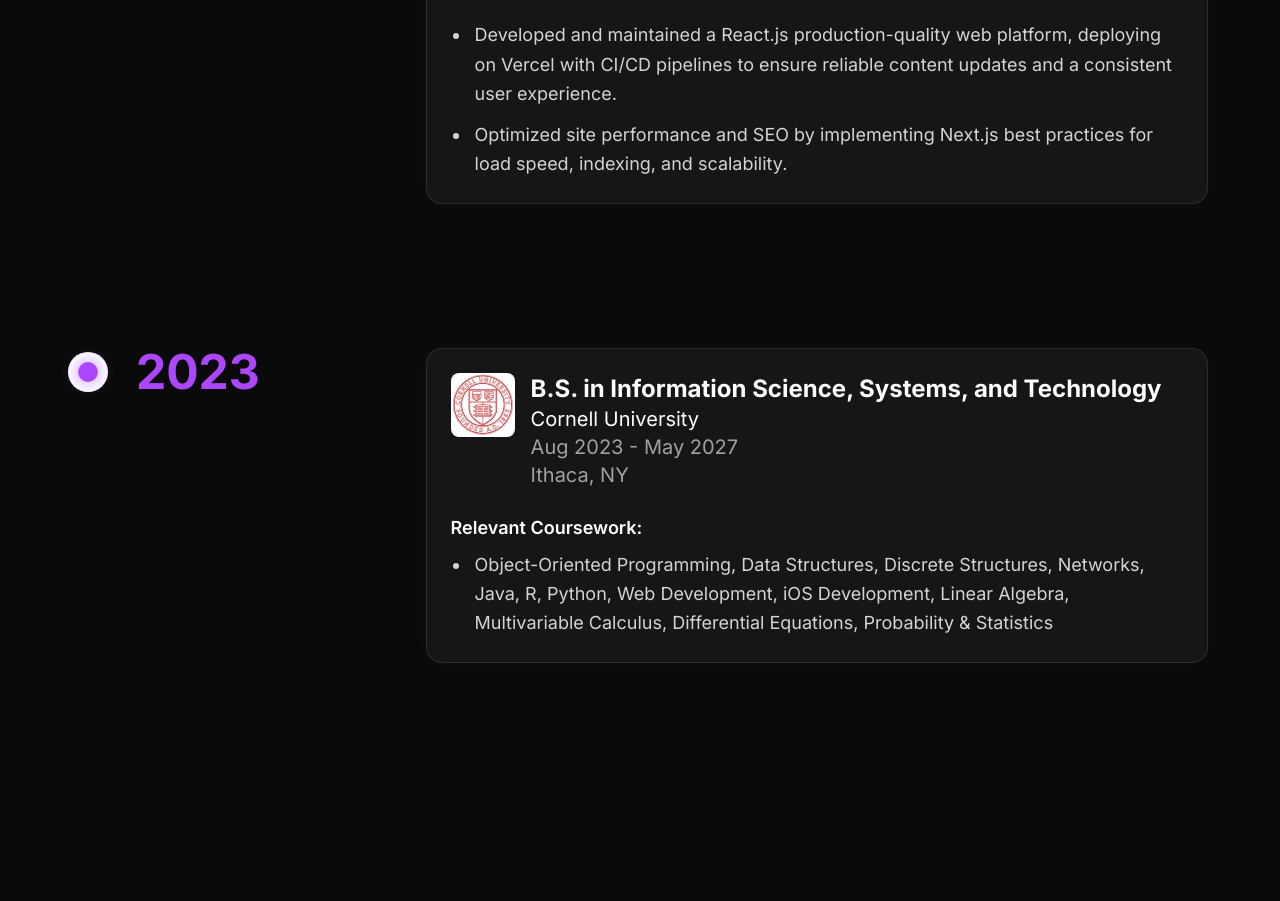
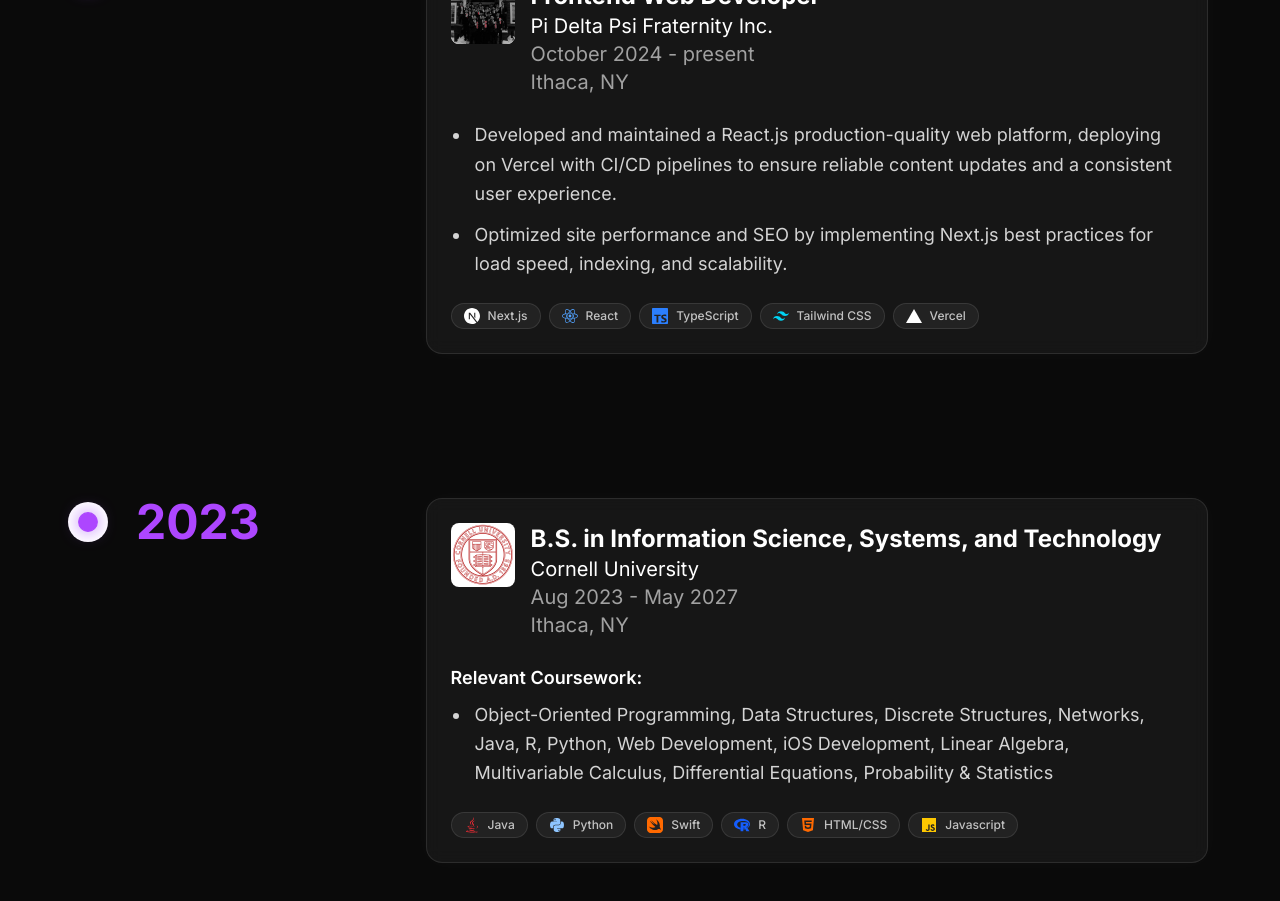
Before and after one commit to paulhwang1007/portfolio, a Next.js app: page / in a window 1280 px wide. Shown: the part 2120-3021 px from the top of the page. Built offline with nearby package versions, Linux system fonts and the light colour scheme.

Commit message:
add tech used

```diff
--- a/package.json
+++ b/package.json
@@ -16,6 +16,7 @@
     "next-themes": "^0.4.6",
     "react": "19.2.3",
     "react-dom": "19.2.3",
+    "react-icons": "^5.5.0",
     "tailwind-merge": "^3.4.0",
     "three": "^0.182.0"
   },
--- a/src/app/page.tsx
+++ b/src/app/page.tsx
@@ -93,6 +93,7 @@ export default function Home() {
                          company="Shop Online New York"
                          startPeriod="August 2025 - December 2025"
                          location="Remote - Yonkers, NY"
+                         skills={["React", "Javascript", "Tailwind CSS", "Git", "Github", "Jira", "Figma"]}
                        >
                          <ul className="list-disc pl-5 space-y-3 text-neutral-300 text-base md:text-lg leading-relaxed">
                            <li className="pl-1">
@@ -111,6 +112,7 @@ export default function Home() {
                          company="Cornell University Sustainable Design"
                          startPeriod="January 2025 - present"
                          location="Ithaca, NY"
+                         skills={["HTML/CSS", "Javascript", "Figma"]}
                        >
                          <ul className="list-disc pl-5 space-y-3 text-neutral-300 text-base md:text-lg leading-relaxed">
                            <li className="pl-1">
@@ -132,6 +134,7 @@ export default function Home() {
                          company="Pi Delta Psi Fraternity Inc."
                          startPeriod="October 2024 - present"
                          location="Ithaca, NY"
+                         skills={["Next.js", "React", "TypeScript", "Tailwind CSS", "Vercel"]}
                        >
                          <ul className="list-disc pl-5 space-y-3 text-neutral-300 text-base md:text-lg leading-relaxed">
                            <li className="pl-1">
@@ -156,6 +159,7 @@ export default function Home() {
                          company="Cornell University"
                          startPeriod="Aug 2023 - May 2027"
                          location="Ithaca, NY"
+                         skills={["Java", "Python", "Swift", "R", "HTML/CSS", "Javascript"]}
                        >
                         <p className="text-neutral-300 text-base md:text-lg leading-relaxed mb-2">
                           <span className="font-semibold text-white">Relevant Coursework:</span>
--- a/src/components/ui/ExperienceItem.tsx
+++ b/src/components/ui/ExperienceItem.tsx
@@ -2,6 +2,8 @@
 
 import Image from "next/image";
 import { motion } from "framer-motion";
+
+import { TechBadge } from "@/components/ui/TechBadge";
 
 interface ExperienceItemProps {
   logo: string;
@@ -11,6 +13,7 @@ interface ExperienceItemProps {
   startPeriod: string;
   endPeriod?: string; // Optional if "present" is part of start or merged
   location: string;
+  skills?: string[];
   children: React.ReactNode;
 }
 
@@ -21,6 +24,7 @@ export function ExperienceItem({
   company,
   startPeriod,
   location,
+  skills,
   children,
 }: ExperienceItemProps) {
   return (
@@ -73,6 +77,14 @@ export function ExperienceItem({
         }}
       >
         {children}
+
+        {skills && skills.length > 0 && (
+            <div className="flex flex-wrap gap-2 mt-6">
+                {skills.map((skill, index) => (
+                    <TechBadge key={index} name={skill} />
+                ))}
+            </div>
+        )}
       </motion.div>
     </motion.div>
   );
--- /dev/null
+++ b/src/components/ui/TechBadge.tsx
@@ -0,0 +1,79 @@
+"use client";
+
+import { createElement } from "react";
+import {
+  FaReact,
+  FaHtml5,
+  FaJs,
+  FaJava,
+  FaPython,
+  FaGitAlt,
+  FaGithub,
+} from "react-icons/fa";
+import {
+  SiNextdotjs,
+  SiTypescript,
+  SiTailwindcss,
+  SiFigma, // Design
+  SiNodedotjs,
+  SiVercel,
+  SiSpringboot,
+  SiJira,
+  SiSwift,
+  SiR
+} from "react-icons/si";
+import { TbComponents, TbSeo } from "react-icons/tb"; // Generic
+import { LuFileCode } from "react-icons/lu";
+
+interface TechConfig {
+  icon: React.ElementType;
+  color: string; // Tailwind border/text color class
+}
+
+const techMap: Record<string, TechConfig> = {
+  "React": { icon: FaReact, color: "text-blue-400" },
+  "Next.js": { icon: SiNextdotjs, color: "text-white" },
+  "TypeScript": { icon: SiTypescript, color: "text-blue-500" },
+  "Tailwind CSS": { icon: SiTailwindcss, color: "text-cyan-400" },
+  "Node.js": { icon: SiNodedotjs, color: "text-green-500" },
+  "JavaScript": { icon: FaJs, color: "text-yellow-400" },
+  "Javascript": { icon: FaJs, color: "text-yellow-400" }, // Handle case variant
+  "HTML/CSS": { icon: FaHtml5, color: "text-orange-500" },
+  "Java": { icon: FaJava, color: "text-red-500" },
+  "Python": { icon: FaPython, color: "text-blue-300" },
+  "Vercel": { icon: SiVercel, color: "text-white" },
+  "Figma": { icon: SiFigma, color: "text-pink-500" },
+  "Git": { icon: FaGitAlt, color: "text-orange-600" },
+  "Github": { icon: FaGithub, color: "text-white" },
+  "Jira": { icon: SiJira, color: "text-blue-500" },
+  "Swift": { icon: SiSwift, color: "text-orange-500" },
+  "R": { icon: SiR, color: "text-blue-600" },
+  // Generic fallbacks or specific other tools
+  "SEO": { icon: TbSeo, color: "text-green-400" },
+  "CI/CD": { icon: SiVercel, color: "text-white" }, // Using Vercel icon for CI/CD context here or generic
+  "Component Library": { icon: TbComponents, color: "text-purple-400" },
+  "Responsive Design": { icon: LuFileCode, color: "text-indigo-400" },
+  "Web Dev": { icon: FaHtml5, color: "text-orange-400" },
+  "Data Structures": { icon: LuFileCode, color: "text-gray-400" },
+  "OOP": { icon: LuFileCode, color: "text-gray-400" },
+};
+
+export function TechBadge({ name }: { name: string }) {
+  const config = techMap[name] || { icon: LuFileCode, color: "text-gray-400" };
+  const Icon = config.icon;
+
+  return (
+    <span
+      className={`
+        flex items-center gap-2 px-3 py-1 rounded-full text-xs font-medium
+        bg-white/5 border border-white/10 text-neutral-300
+        hover:bg-white/10 hover:border-white/20 hover:text-white
+        hover:shadow-[0_0_10px_-2px_rgba(255,255,255,0.1)]
+        transition-all cursor-default group
+      `}
+    >
+      <Icon className={`text-base ${config.color} group-hover:drop-shadow-[0_0_8px_rgba(255,255,255,0.5)] transition-all`} />
+      <span className="opacity-90">{name}</span>
+    </span>
+  );
+}
```
Also changed, not shown: 1 other file (tests, documents, lock files or other folders).
